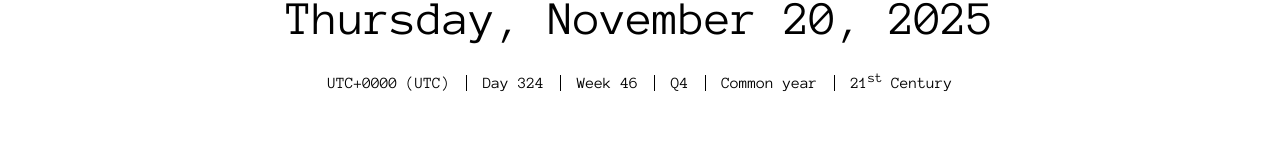
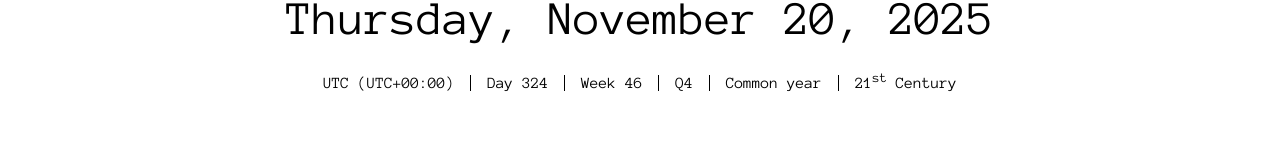
Before and after one commit to CarterSnich/cartersnich.github.io, a Vue app: page /random-things/clock in a window 1280 px wide. Shown: the part 487-652 px from the top of the page. Built offline with nearby package versions, Linux system fonts and the light colour scheme.

Commit message:
code refactor

```diff
--- a/src/views/random-things/Clock.vue
+++ b/src/views/random-things/Clock.vue
@@ -1,11 +1,9 @@
 <script setup lang="ts">
-import Modal from '@/components/Modal.vue';
 import { getTh } from '@/lib/utils';
 import { useDark, useToggle } from '@vueuse/core';
 import { computed, onMounted, ref } from 'vue';
 
 const toggleDark = useToggle(useDark());
-
 
 const isToolbarHidden = ref(false)
 const is24Hour = ref(true);
@@ -29,7 +27,50 @@ const dateDisplay = computed(() => {
   })
 })
 
-const isSettingsOpen = ref(false)
+const extraInfo = (() => {
+  const d = new Date();
+  const year = d.getFullYear();
+  const month = d.getMonth()
+  const date = d.getDate()
+  const time = d.getTime()
+
+  // timezone offset
+  const m = d.getTimezoneOffset();
+  const sign = m <= 0 ? "+" : "-";
+  const tzOffset = `${sign}${String(Math.floor(Math.abs(m) / 60)).padStart(2, "0")}:${String(Math.abs(m) % 60).padStart(2, "0")}`;
+
+  // timezone name
+  const tzName = Intl.DateTimeFormat().resolvedOptions().timeZone;
+
+  // day of year
+  const dayOfYear = Math.floor((time - new Date(year, 0, 0).getTime()) / 86400000);
+
+  // ISO week number
+  const temp = new Date(year, month, date);
+  const dayNum = (temp.getDay() + 6) % 7;
+  temp.setDate(temp.getDate() - dayNum + 3);
+  const week1 = new Date(temp.getFullYear(), 0, 4);
+  const week = 1 + Math.round(((temp.getTime() - week1.getTime()) / 86400000 - 3) / 7);
+
+  // quarter of the year
+  const quarterOfYear = Math.floor((month + 3) / 3)
+
+  // leep year?
+  const isLeapYear = (year % 4 === 0 && year % 100 !== 0) || year % 400 === 0;
+
+  // get century
+  const century = Math.floor((year - 1) / 100) + 1
+
+  return {
+    tzName,
+    tzOffset,
+    dayOfYear,
+    week,
+    quarterOfYear,
+    isLeapYear,
+    century
+  }
+})();
 
 function onPressKeybinds(e: KeyboardEvent) {
   switch (e.key.toLowerCase()) {
@@ -63,52 +104,6 @@ function onPressKeybinds(e: KeyboardEvent) {
   }
 }
 
-const extraInfo = (() => {
-  const d = new Date();
-  const year = d.getFullYear();
-  const month = d.getMonth()
-  const date = d.getDate()
-  const time = d.getTime()
-
-  // timezone offset
-  const m = d.getTimezoneOffset();
-  const sign = m <= 0 ? "+" : "-";
-  const tzOffset = `${sign}${String(Math.floor(Math.abs(m) / 60)).padStart(2, "0")}${String(Math.abs(m) % 60).padStart(2, "0")}`;
-
-  // timezone name
-  const tzName = Intl.DateTimeFormat().resolvedOptions().timeZone;
-
-  // day of year
-  const dayOfYear = Math.floor((time - new Date(year, 0, 0).getTime()) / 86400000);
-
-  // ISO week number
-  const temp = new Date(year, month, date);
-  const dayNum = (temp.getDay() + 6) % 7;
-  temp.setDate(temp.getDate() - dayNum + 3);
-  const week1 = new Date(temp.getFullYear(), 0, 4);
-  const week = 1 + Math.round(((temp.getTime() - week1.getTime()) / 86400000 - 3) / 7);
-
-  // quarter of the year
-  const quarterOfYear = Math.floor((month + 3) / 3)
-
-  // leep year?
-  const isLeapYear = (year % 4 === 0 && year % 100 !== 0) || year % 400 === 0;
-
-  // get century
-  const century = Math.floor((year - 1) / 100) + 1
-
-  return {
-    tzOffset,
-    tzName,
-    dayOfYear,
-    week,
-    quarterOfYear,
-    isLeapYear,
-    century
-  }
-})();
-
-
 onMounted(() => {
   setInterval(() => {
     now.value = new Date();
@@ -122,7 +117,7 @@ onMounted(() => {
     <div id="time-display">{{ timeDisplay }}</div>
     <div id="date-display">{{ dateDisplay }}</div>
     <small id="extra-info" v-if="!isExtraInfoHidden">
-      <span>UTC{{ extraInfo.tzOffset }} ({{ extraInfo.tzName }})</span>
+      <span>{{ extraInfo.tzName }} (UTC{{ extraInfo.tzOffset }})</span>
       <span>Day {{ extraInfo.dayOfYear }}</span>
       <span>Week {{ extraInfo.week }}</span>
       <span>Q{{ extraInfo.quarterOfYear }}</span>
@@ -131,27 +126,13 @@ onMounted(() => {
     </small>
 
     <div id="toolbar" :class="{ hidden: isToolbarHidden }">
-      <span>
-        <code>F</code> Fullscreen
-      </span>
-      <span>
-        <code>T</code> Toggle toolbar
-      </span>
-      <span>
-        <code>D</code> Toggle dark mode
-      </span>
-      <span>
-        <code>H</code> Toggle 24-hour format
-      </span>
-      <span>
-        <code>I</code> Toggle extra info
-      </span>
+      <span><code>F</code> Fullscreen</span>
+      <span><code>T</code> Toggle toolbar</span>
+      <span><code>D</code> Toggle dark mode</span>
+      <span><code>H</code> Toggle 24-hour format</span>
+      <span><code>I</code> Toggle extra info</span>
     </div>
   </main>
-
-  <Modal title="Settings" :is-open="isSettingsOpen" @onClickClose="isSettingsOpen = false">
-    settings
-  </Modal>
 </template>
 
 <style scoped>
@@ -161,9 +142,9 @@ main {
 
   display: grid;
   place-content: center;
+
   background-color: var(--background);
 }
-
 
 #time-display {
   text-align: center;
```
